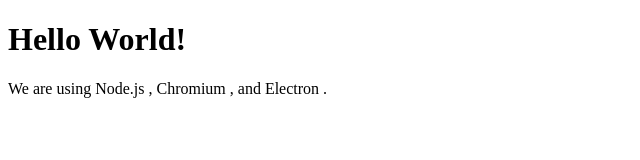
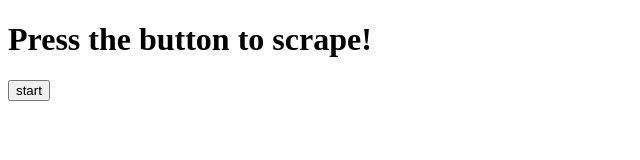
Before and after one commit to AdamCiuris/Selenium_Tweet_Scraper, an Electron app: page electron_is_bad/index.html in a window 800 px wide. Shown: the whole page, without its empty margins (0-640 px from the left). Drawn offline with Linux system fonts and the light colour scheme; no server answers.

Commit message:
electron frontend 0.0.1

```diff
--- a/electron_is_bad/app.js
+++ b/electron_is_bad/app.js
@@ -1,6 +1,6 @@
 const { spawn } = require('child_process');
-const netstat = spawn('java', ['-jar', '../target/selesecondgo-1.0-SNAPSHOT.jar']);
-var chgBtn = document.getElementById('pee');
+var chgBtn = document.getElementById('spawn-process');
+var netstat;
 
 function replaceText(selector, text){
     const element = document.getElementById(selector);
@@ -8,10 +8,7 @@
 }
 
 chgBtn.onclick = function(e) {
-
-}
-
-
+    netstat= spawn('java', ['-jar', '../target/selesecondgo-1.0-SNAPSHOT.jar']);
     netstat.stdout.on('data', (data) => {
         console.log(`stdout: ${data}`);
       });
@@ -23,3 +20,5 @@
       netstat.on('close', (code) => {
         console.log(`child process exited with code ${code}`);
       });
+
+}
--- a/electron_is_bad/index.html
+++ b/electron_is_bad/index.html
@@ -4,13 +4,12 @@
     <meta charset="UTF-8">
     <!-- https://developer.mozilla.org/en-US/docs/Web/HTTP/CSP -->
     <meta http-equiv="Content-Security-Policy" content="default-src 'self'; script-src 'self'">
-    <title>Hello World!</title>
+    <title>Selenium Tweet Scraper</title>
   </head>
   <body>
-    <h1>Hello World!</h1>
-    We are using Node.js <span id="node-version"></span>,
-    Chromium <span id="chrome-version"></span>,
-    and Electron <span id="electron-version"></span>.
+    <h1>Press the button to scrape!</h1>
+    <button id = 'spawn-process'>start</button>
   </body>
+
   <script src="app.js"></script>
 </html>
```
Lines whose indentation alone changed are shown as unchanged.
